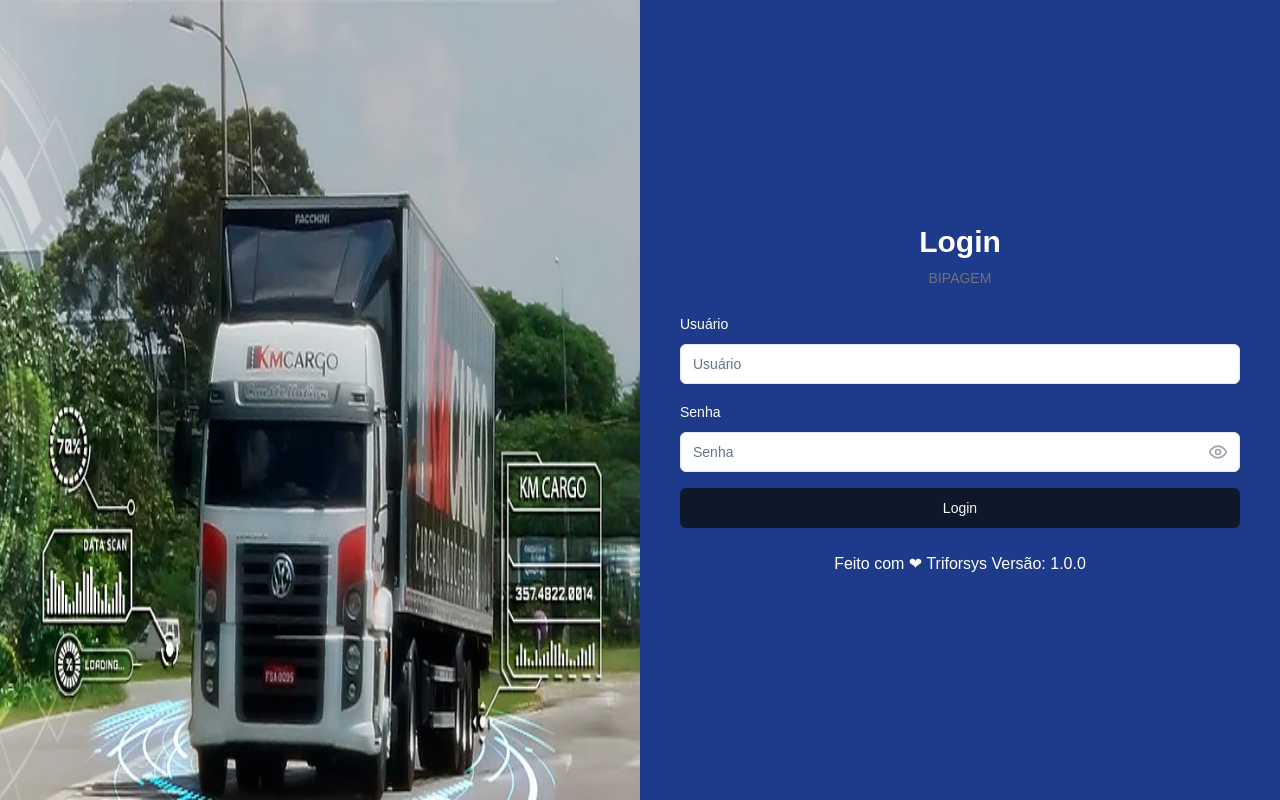
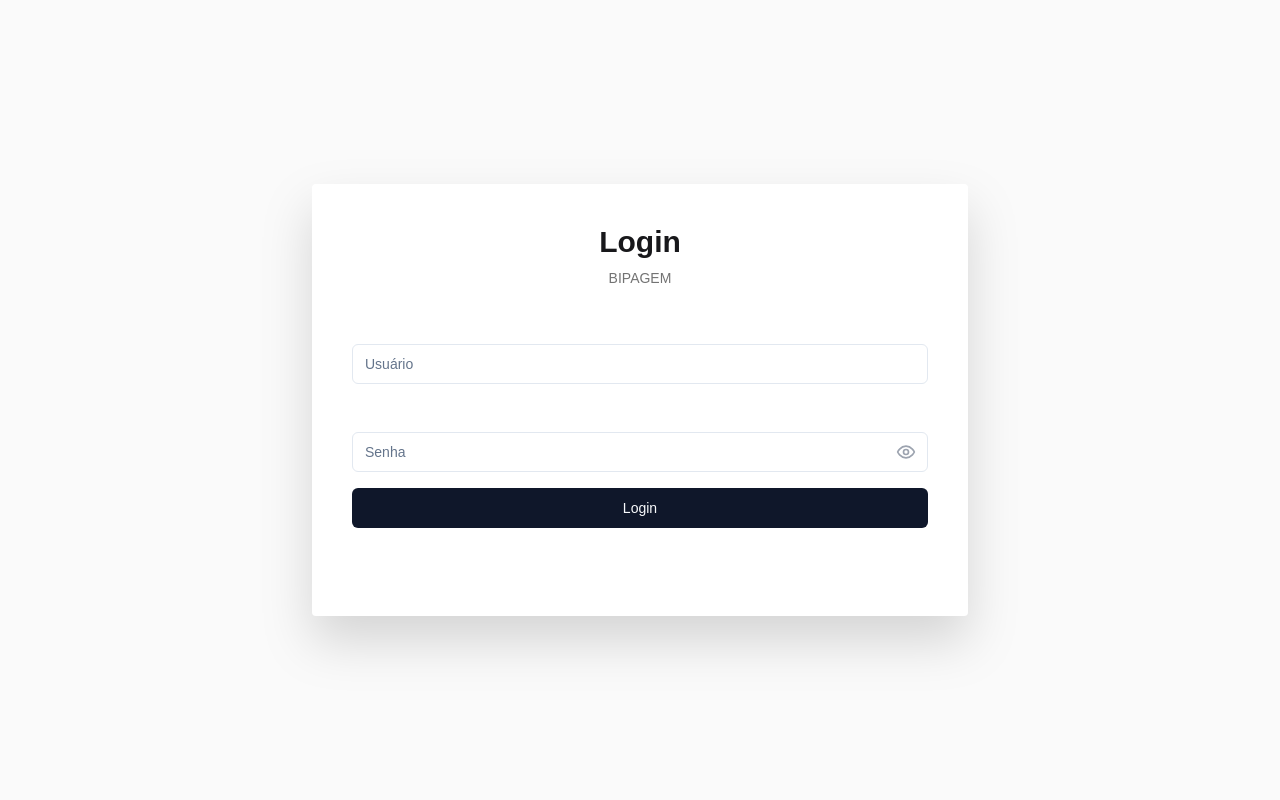
Before and after one commit to triforsys/coletor-bipagem, a React (Vite) app: page / in a window 1280 px wide. Built offline with nearby package versions, Linux system fonts and the light colour scheme.

Commit message:
ajuste login

```diff
--- a/src/Pages/Login.jsx
+++ b/src/Pages/Login.jsx
@@ -35,20 +35,11 @@ export default function Login() {
     }
   }, []);
   return (
-    <div className="h-screen w-screen gap-10 lg:grid  lg:grid-cols-2 lg:gap-0  xl:min-h-screen bg-blue-900 font-poppins">
-      <div className="items-center justify-center  lg:bg-gray-100 ">
-        <span className=" grid  gap-3  sm:hidden lg:block">
-          <img
-            alt="Company"
-            className=" object-fill w-screen h-screen"
-            src={Company}
-          />
-        </span>
-      </div>
-      <div className="flex items-center justify-center p-6 xl:p-10">
+    <div className="h-screen w-screen flex items-center justify-center  xl:min-h-screen bg-zinc-50 font-poppins">
+      <div className="flex items-center justify-center p-6 xl:p-10 border-1 rounded bg-white drop-shadow-2xl">
         <div className="mx-auto w-[36rem] space-y-6 font-poppins">
           <div className="space-y-2 text-center flex flex-col">
-            <h1 className="text-3xl font-bold text-white">Login</h1>
+            <h1 className="text-3xl font-bold text-zinc-900">Login</h1>
             <span className="uppercase text-sm text-neutral-500">Bipagem</span>
           </div>
           <form onSubmit={handleLogin} className="space-y-4">
--- a/tailwind.config.js
+++ b/tailwind.config.js
@@ -15,6 +15,8 @@ module.exports = {
       screens: {
         xs: '390px',
         sm: '576px',
+        md: '768px',
+        lg: '1024px',
         '2xl': '1400px',
       },
     },
@@ -60,9 +62,9 @@ module.exports = {
       },
       borderRadius: {
         xs: '390px',
+        sm: 'calc(var(--radius) - 4px)',
+        md: 'calc(var(--radius) - 2px)',
         lg: 'var(--radius)',
-        md: 'calc(var(--radius) - 2px)',
-        sm: 'calc(var(--radius) - 4px)',
       },
       keyframes: {
         'accordion-down': {
```
